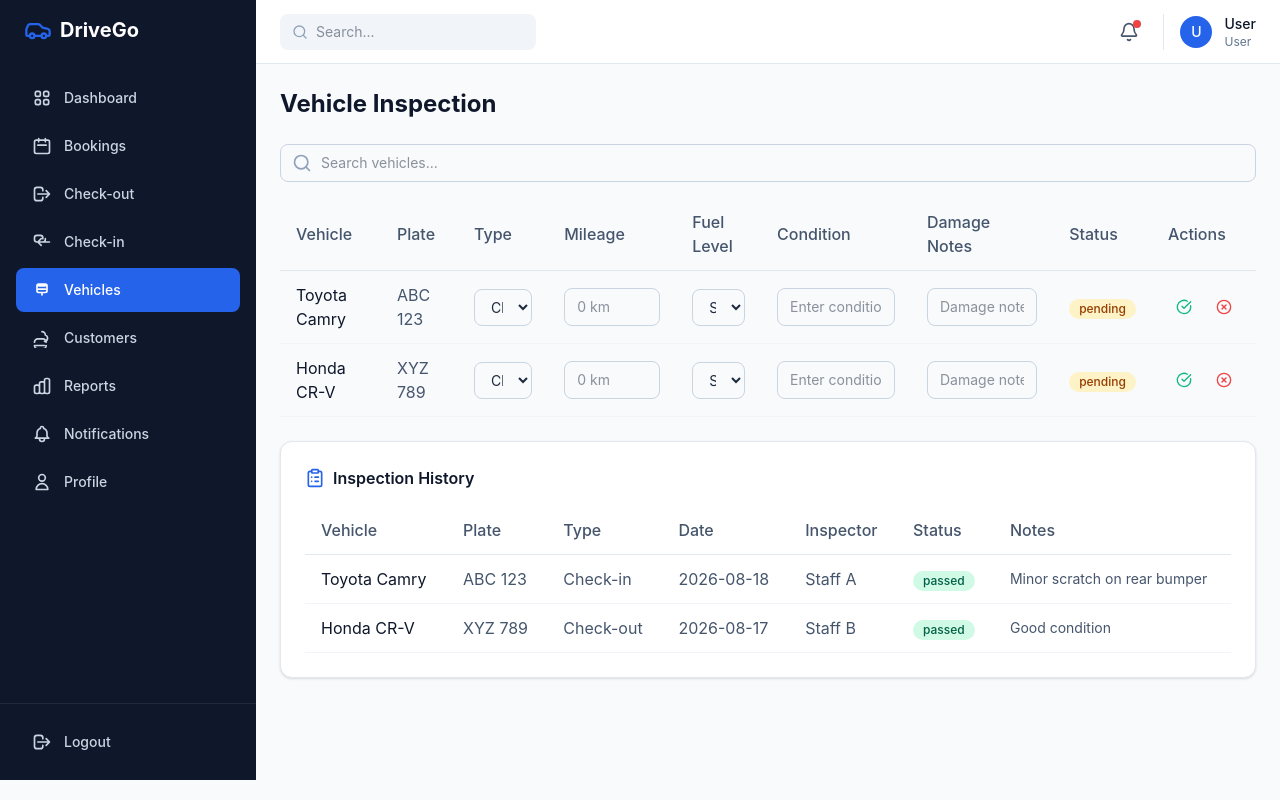
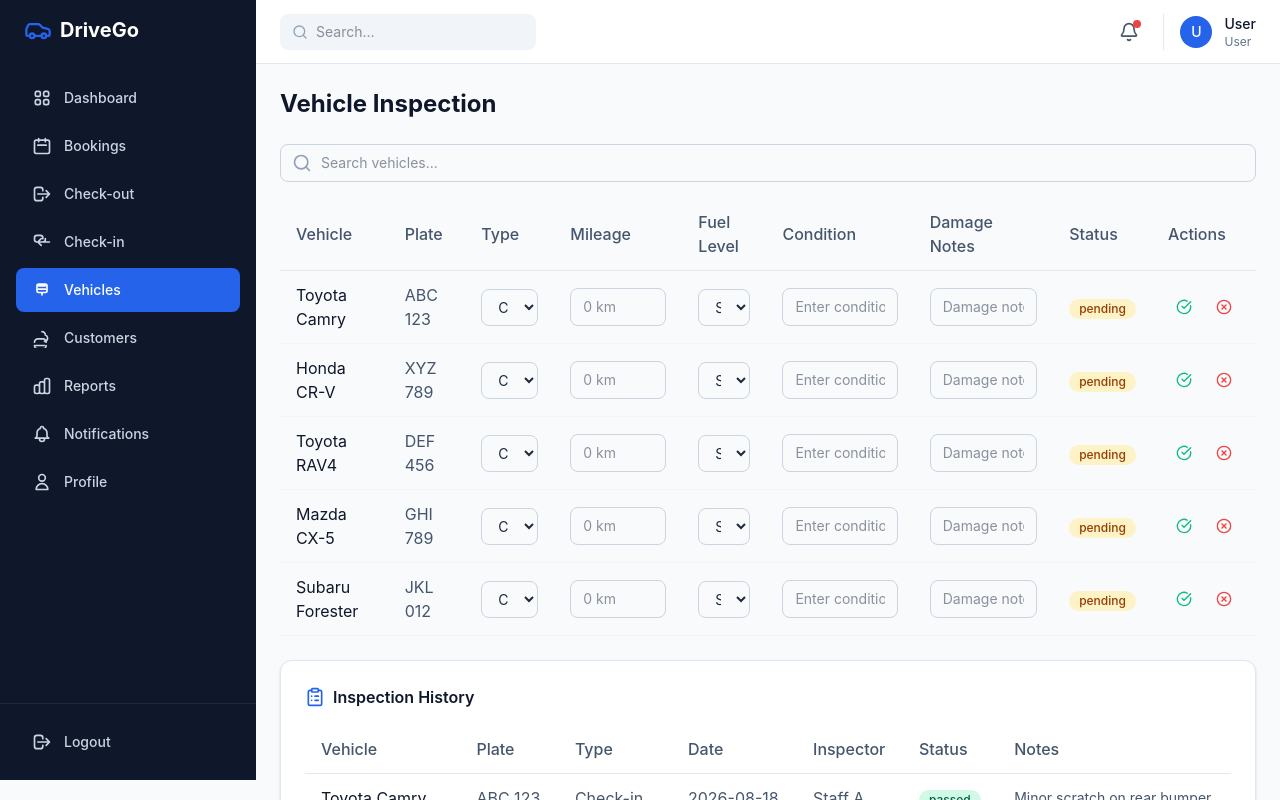
Before and after one commit to abdikadir-mohamed-dev/car-rental-management-system, a React (Vite) app in the folder crms-fronted/: page /staff/vehicles in a window 1280 px wide. Shown: the top 800 px of the page. Built offline with nearby package versions, Linux system fonts and the light colour scheme; no server answers.

Commit message:
expand inspection mock data with more vehicles and history

```diff
--- a/crms-fronted/src/components/staff/VehicleInspection.jsx
+++ b/crms-fronted/src/components/staff/VehicleInspection.jsx
@@ -5,11 +5,17 @@ function VehicleInspection() {
   const [vehicles, setVehicles] = useState([
     { id: 1, name: 'Toyota Camry', plate: 'ABC 123', status: 'pending', condition: '', mileage: '', fuelLevel: '', notes: '', type: 'check-out' },
     { id: 2, name: 'Honda CR-V', plate: 'XYZ 789', status: 'pending', condition: '', mileage: '', fuelLevel: '', notes: '', type: 'check-out' },
+    { id: 3, name: 'Toyota RAV4', plate: 'DEF 456', status: 'pending', condition: '', mileage: '', fuelLevel: '', notes: '', type: 'check-in' },
+    { id: 4, name: 'Mazda CX-5', plate: 'GHI 789', status: 'pending', condition: '', mileage: '', fuelLevel: '', notes: '', type: 'check-in' },
+    { id: 5, name: 'Subaru Forester', plate: 'JKL 012', status: 'pending', condition: '', mileage: '', fuelLevel: '', notes: '', type: 'check-out' },
   ])
   const [search, setSearch] = useState('')
   const [history] = useState([
     { id: 101, vehicle: 'Toyota Camry', plate: 'ABC 123', type: 'Check-in', date: '2026-08-18', inspector: 'Staff A', status: 'passed', notes: 'Minor scratch on rear bumper' },
     { id: 102, vehicle: 'Honda CR-V', plate: 'XYZ 789', type: 'Check-out', date: '2026-08-17', inspector: 'Staff B', status: 'passed', notes: 'Good condition' },
+    { id: 103, vehicle: 'Toyota RAV4', plate: 'DEF 456', type: 'Check-in', date: '2026-08-16', inspector: 'Staff A', status: 'failed', notes: 'Flat tire, dent on left door' },
+    { id: 104, vehicle: 'Mazda CX-5', plate: 'GHI 789', type: 'Check-out', date: '2026-08-15', inspector: 'Staff C', status: 'passed', notes: 'Clean, full tank' },
+    { id: 105, vehicle: 'Subaru Forester', plate: 'JKL 012', type: 'Check-in', date: '2026-08-14', inspector: 'Staff B', status: 'passed', notes: 'Small chip on windshield' },
   ])
 
   const filteredVehicles = vehicles.filter(v =>
```
